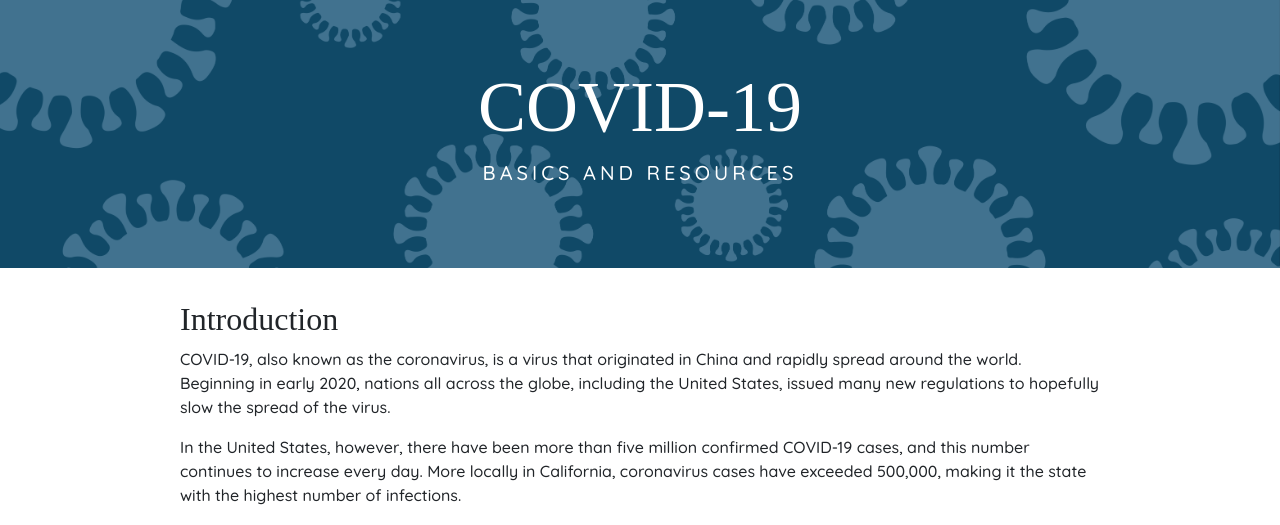
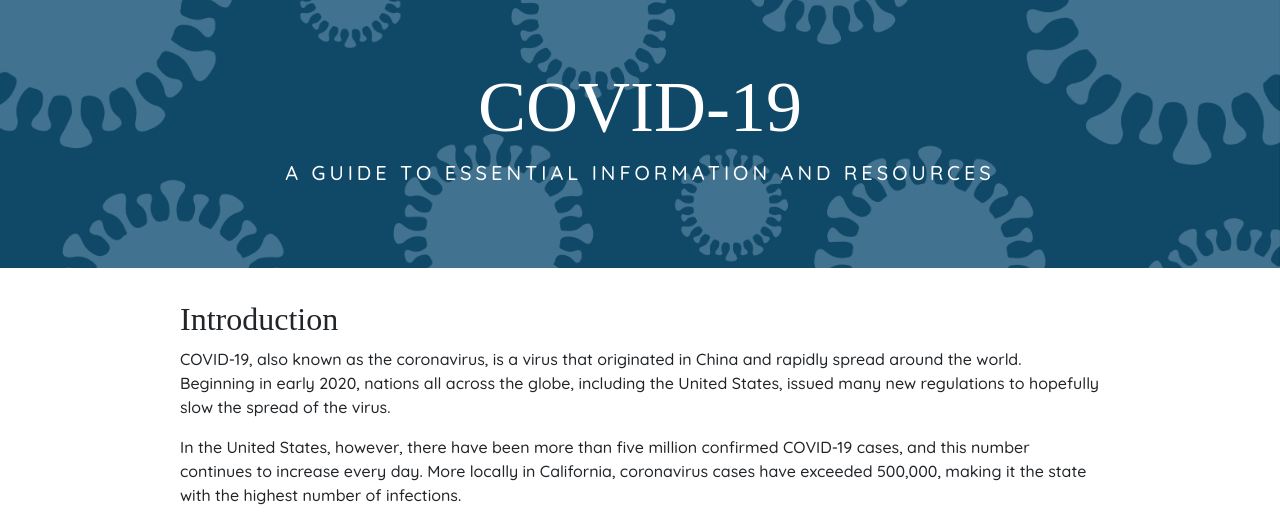
Before and after one commit to connorclin/j115-final-project, a plain HTML site: page index.html in a window 1280 px wide. Shown: the top 525 px of the page. Drawn offline with nearby package versions, Linux system fonts and the light colour scheme; a web font is replaced by a local one.

Commit message:
new subhead

```diff
--- a/index.html
+++ b/index.html
@@ -51,7 +51,7 @@
     <body>
         <header class="jumbotron">
             <h1 class="text-center display-3">COVID-19</h1>
-            <p class="lead text-center">BASICS AND RESOURCES</p>
+            <p class="lead text-center">A GUIDE TO ESSENTIAL INFORMATION AND RESOURCES</p>
         </header>
 
         <div class="container">
```
